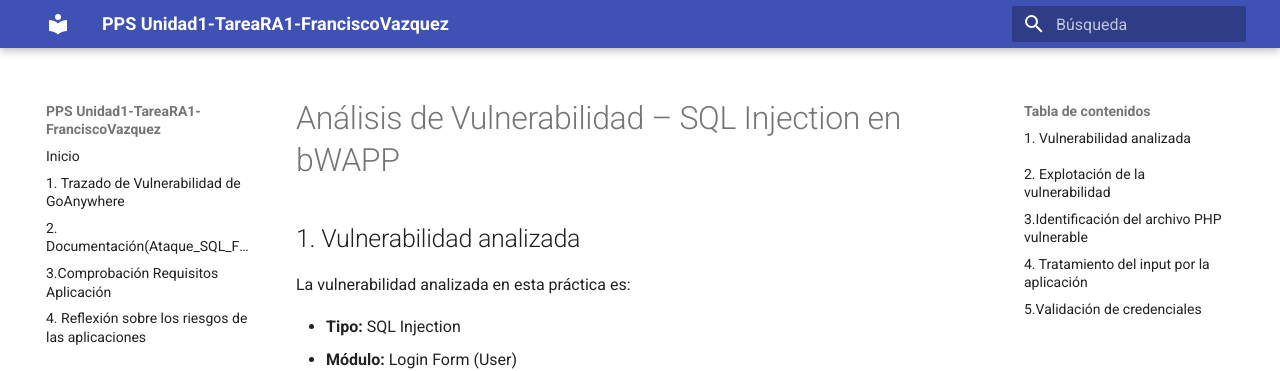
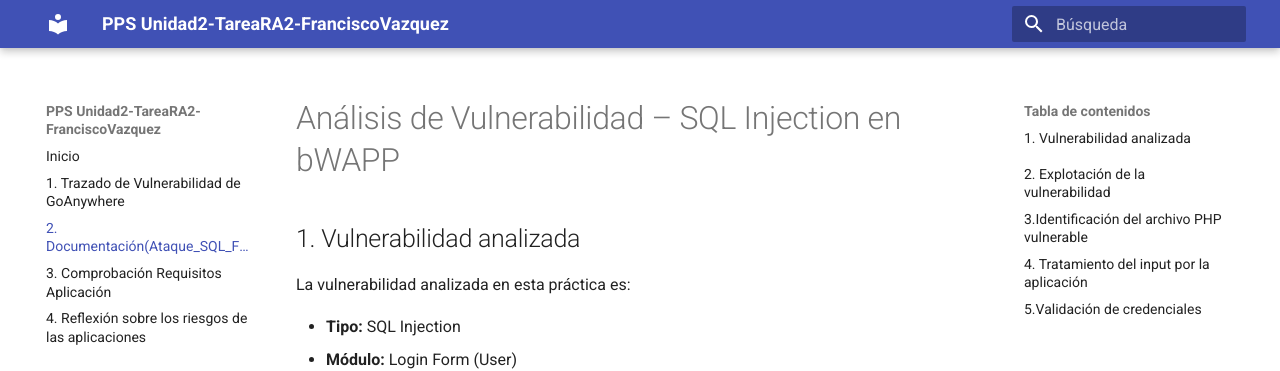
Before and after one commit to fvazquezf03/Unidad2-TareaRA2-Francisco, an MkDocs documentation site: the page built from doc/Documentación(Ataque_SQL_FORM)/Documentación(Ataque_SQL_FORM).md, in a window 1280 px wide. Shown: the top 371 px of the page. Built offline with MkDocs 1.6.1 and Material for MkDocs 9.7.7, drawn with Linux system fonts in a browser that asks for light colours.

Commit message:
Modificacionessite configuration for Unidad2 project

```diff
--- a/mkdocs.yml
+++ b/mkdocs.yml
@@ -1,13 +1,14 @@
-site_name: PPS Unidad1-TareaRA1-FranciscoVazquez
-site_description: 'Tarea RA1 - Lavadero de Coches'
+site_name: PPS Unidad2-TareaRA2-FranciscoVazquez
+site_description: 'Tarea RA2 - Lavadero de Coches'
 site_author: Francisco Vázquez
 
 nav:
   - Inicio: index.md
   - '1. Trazado de Vulnerabilidad de GoAnywhere': 'TrazadoVulnerabilidadGoAnywhere/TrazadoVulnerabilidadGoAnywhere.md'
-  - '2. Documentación(Ataque_SQL_FORM).': ' Documentación(Ataque_SQL_FORM)/Documentación(Ataque_SQL_FORM).md'
-  - '3.Comprobación Requisitos Aplicación': 'ComprobaciónRequisitosAplicación/ComprobacionRequisitosAplicacion_Francisco.md'
-  - '4. Reflexión sobre los riesgos de las aplicaciones': 'Reflexiónsobrelosriesgosdelasaplicaciones/Reflexión código.md'
+  - '2. Documentación(Ataque_SQL_FORM)': 'Documentación(Ataque_SQL_FORM)/Documentación(Ataque_SQL_FORM).md'
+  - '3. Comprobación Requisitos Aplicación': 'ComprobaciónRequisitosAplicación/ComprobacionRequisitosAplicacion_Francisco.md'
+  - '4. Reflexión sobre los riesgos de las aplicaciones': 'Reflexiónsobrelosriesgosdelasaplicaciones/Reflexiónsobrelosriesgosdelasaplicaciones.md'
+
 
 docs_dir: doc
 
@@ -29,4 +30,5 @@ markdown_extensions:
       permalink: true
   - tables
   - pymdownx.highlight
+
   - pymdownx.superfences
```
